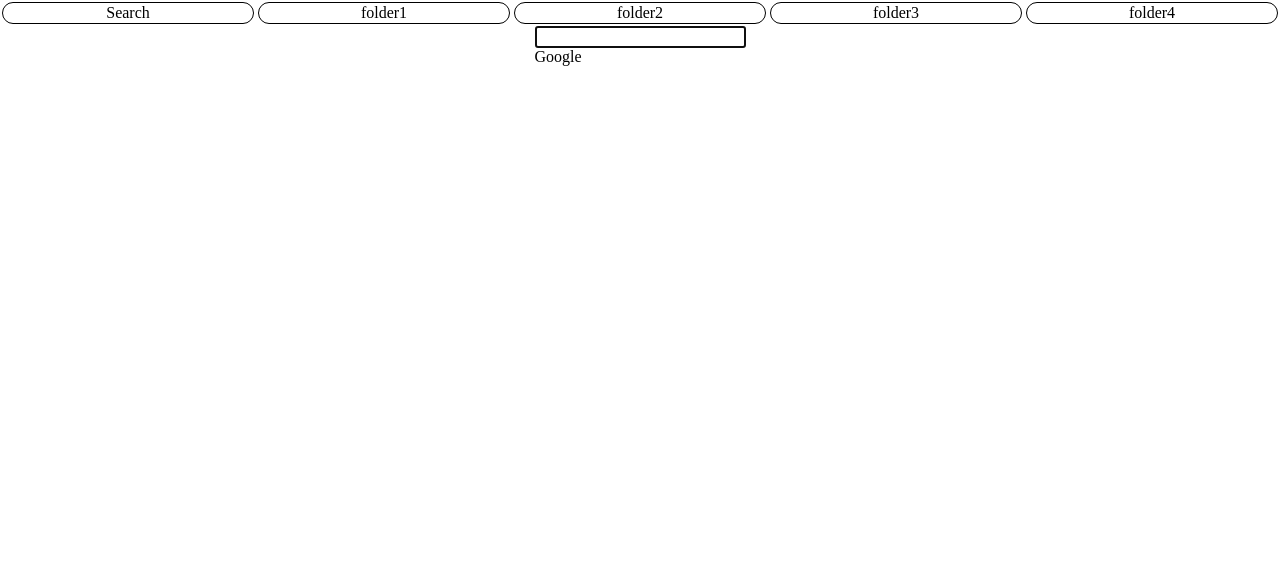
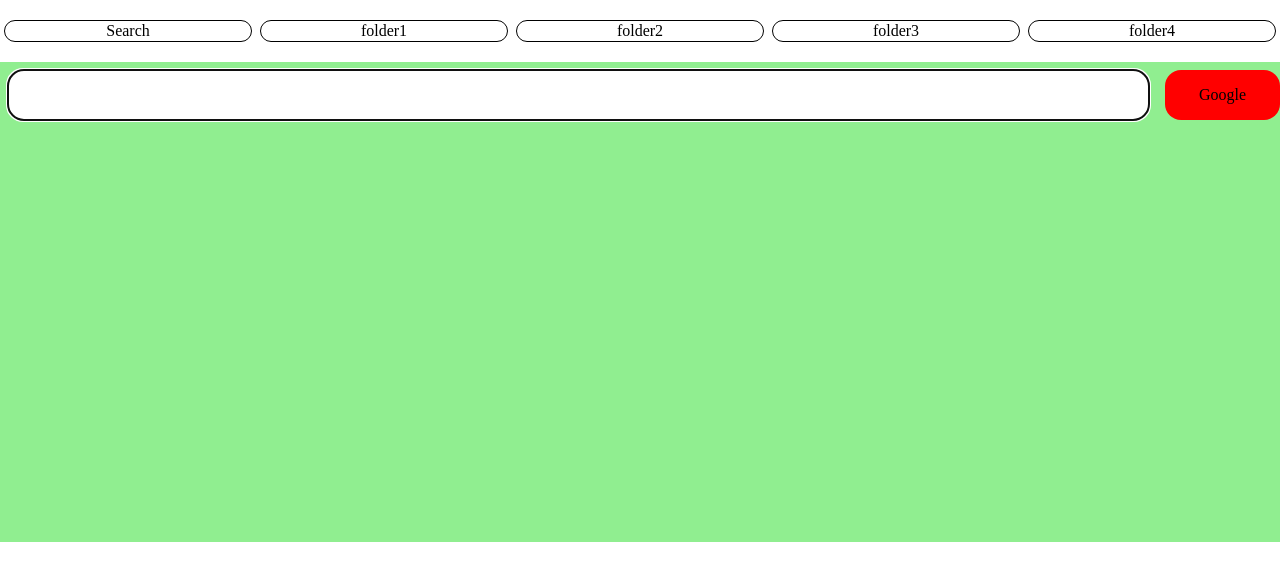
Before and after one commit to BijanRegmi/StartPage, a React app: page / in a window 1280 px wide. Shown: the top 580 px of the page. Built offline with nearby package versions, Linux system fonts and the light colour scheme.

Commit message:
css is not my taste

```diff
--- a/src/style.css
+++ b/src/style.css
@@ -19,6 +19,7 @@
 	display: flex;
 	flex-direction: row;
 	justify-content: space-evenly;
+	margin: 1rem 0px;
 }
 
 .folder {
@@ -28,27 +29,118 @@
 	border-radius: 1rem;
 	cursor: pointer;
 	padding: 0.05rem 0px;
-	margin: 2px;
+	margin: 4px;
 }
 
 .childrens {
 	width: 100%;
 	min-height: 60vh;
-	display: flex;
-	flex-direction: row;
-	justify-content: space-evenly;
-	flex-wrap: wrap;
+	display: grid;
+	grid-template-columns: repeat(4, 1fr);
+	grid-auto-columns: 100%;
+	grid-auto-rows: calc(50% - 1rem);
+	row-gap: 1rem;
+	column-gap: 1rem;
+	justify-content: center;
+	overflow: scroll;
+	background-color: lightgreen;
+	padding-top: 0.5rem;
 }
 
 .card {
-	display: flex;
-	justify-content: center;
-	padding: 0 0.5rem;
-	flex: 1 1 auto;
-	width: 10%;
+	height: 100%;
 	overflow: hidden;
 	text-overflow: ellipsis;
-	margin: 0.5rem 5px;
+	cursor: crosshair;
+	padding: 0.5rem;
 	border-radius: 1rem;
 	border: 1px solid black;
 }
+
+.search {
+	width: 100%;
+	height: 60vh;
+	background-color: lightgreen;
+	display: grid;
+	grid-template-rows: 1fr 10fr;
+	grid-template-columns: 10fr 1fr;
+	column-gap: 1rem;
+}
+
+.search:focus {
+	outline: none;
+}
+
+.bottomActive {
+	border-radius: 1rem 1rem 0 0;
+}
+
+.query-input {
+	flex: 1 1 60%;
+	border: 0;
+	border-radius: 1rem;
+	margin: 0.5rem 0 0 0.5rem;
+	padding: 1rem;
+	text-align: center;
+}
+
+.query-input:hover {
+	outline: none;
+}
+
+.setEngine {
+	background-color: red;
+	padding: 1rem;
+	position: relative;
+	cursor: crosshair;
+	text-align: center;
+	margin: 0.5rem 0 0 0;
+	border-radius: 1rem;
+}
+
+.engines {
+	border-radius: 0 0 1rem 1rem;
+	background-color: lightblue;
+	display: flex;
+	flex-direction: column;
+	align-items: center;
+	height: fit-content;
+	padding: 0.5rem 0;
+	grid-column: 2;
+}
+
+.engine {
+	cursor: pointer;
+	margin-bottom: 0.5rem;
+	border-radius: 0.5rem;
+	border: 1px solid white;
+	padding: 0.5rem;
+	width: 90%;
+	text-align: center;
+}
+
+.engine:hover {
+	scale: 0.9;
+}
+
+.query-suggestions {
+	margin: 0 0 0 0.5rem;
+	padding: 1rem;
+	background-color: lightcyan;
+	border-radius: 0 0 1rem 1rem;
+	height: fit-content;
+	overflow: hidden scroll;
+}
+
+.suggestion {
+	margin-bottom: 0.5rem;
+	text-align: center;
+	background-color: transparent;
+	cursor: pointer;
+	border: 0;
+}
+
+.suggestion--highlighted {
+	background-color: aqua;
+	scale: 1.1;
+}
```
